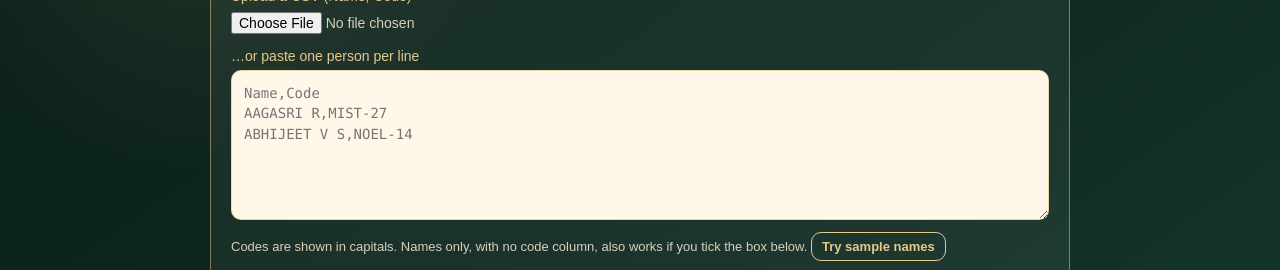
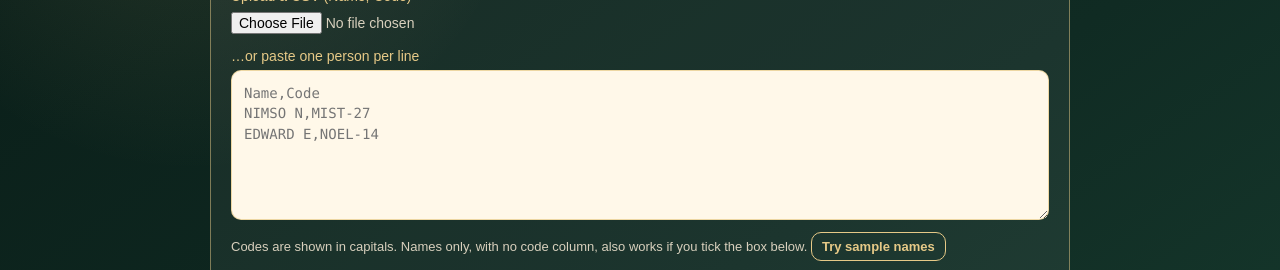
Before and after one commit to mithunanimso/Secret-Santa-Randomizer, a plain HTML site: page index.html in a window 1280 px wide. Shown: the part 234-504 px from the top of the page. Drawn offline with Linux system fonts and the light colour scheme.

Commit message:
changed name

```diff
--- a/index.html
+++ b/index.html
@@ -57,7 +57,7 @@ td.act button{margin-left:6px}
   <label for="file">Upload a CSV (Name, Code)</label>
   <input id="file" type="file" accept=".csv,.txt,text/csv,text/plain">
   <label for="list" style="margin-top:14px">…or paste one person per line</label>
-  <textarea id="list" spellcheck="false" placeholder="Name,Code&#10;AAGASRI R,MIST-27&#10;ABHIJEET V S,NOEL-14"></textarea>
+  <textarea id="list" spellcheck="false" placeholder="Name,Code&#10;NIMSO N,MIST-27&#10;EDWARD E,NOEL-14"></textarea>
   <p class="hint">Codes are shown in capitals. Names only, with no code column, also works if you tick the box below. <button type="button" class="ghost mini" id="sample">Try sample names</button></p>
   <label class="chk"><input type="checkbox" id="gen"> Generate codes for anyone who doesn't have one</label>
 
```
